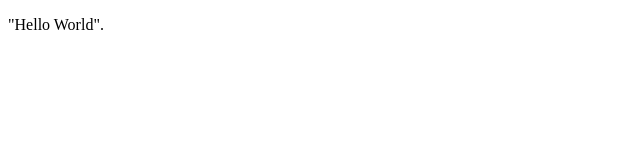
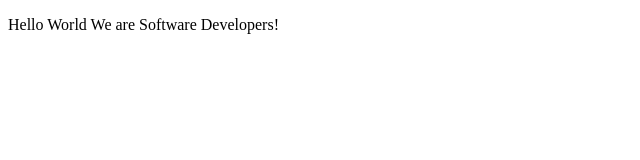
Before and after one commit to gerardcode/Fernando-Gerard, a plain HTML site: page index.html in a window 1280 px wide. Shown: the whole page, without its empty margins (0-640 px from the left). Drawn offline with Linux system fonts and the light colour scheme.

Commit message:
second test

```diff
--- a/index.html
+++ b/index.html
@@ -4,6 +4,6 @@
 	<title>Microverse Task</title>
 </head>
 <body>
-	<p>"Hello World".</p>
+	<p>Hello World We are Software Developers!</p>
 </body>
 </html>
```
